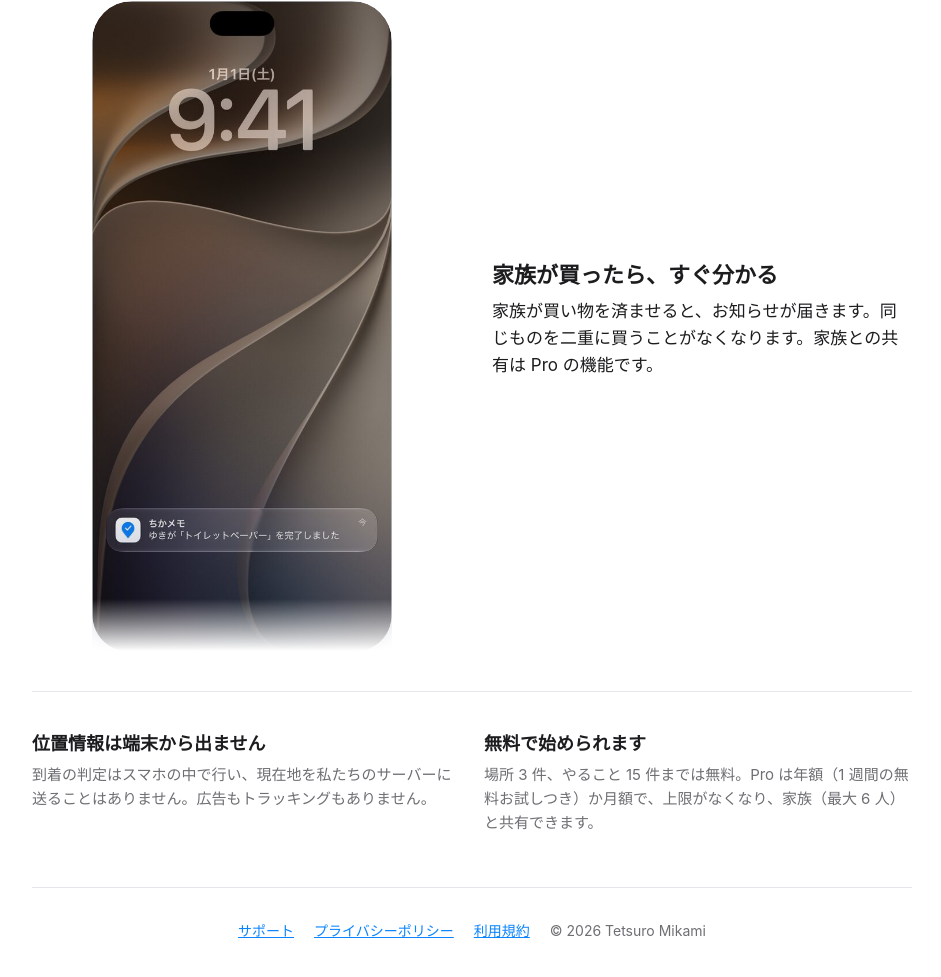
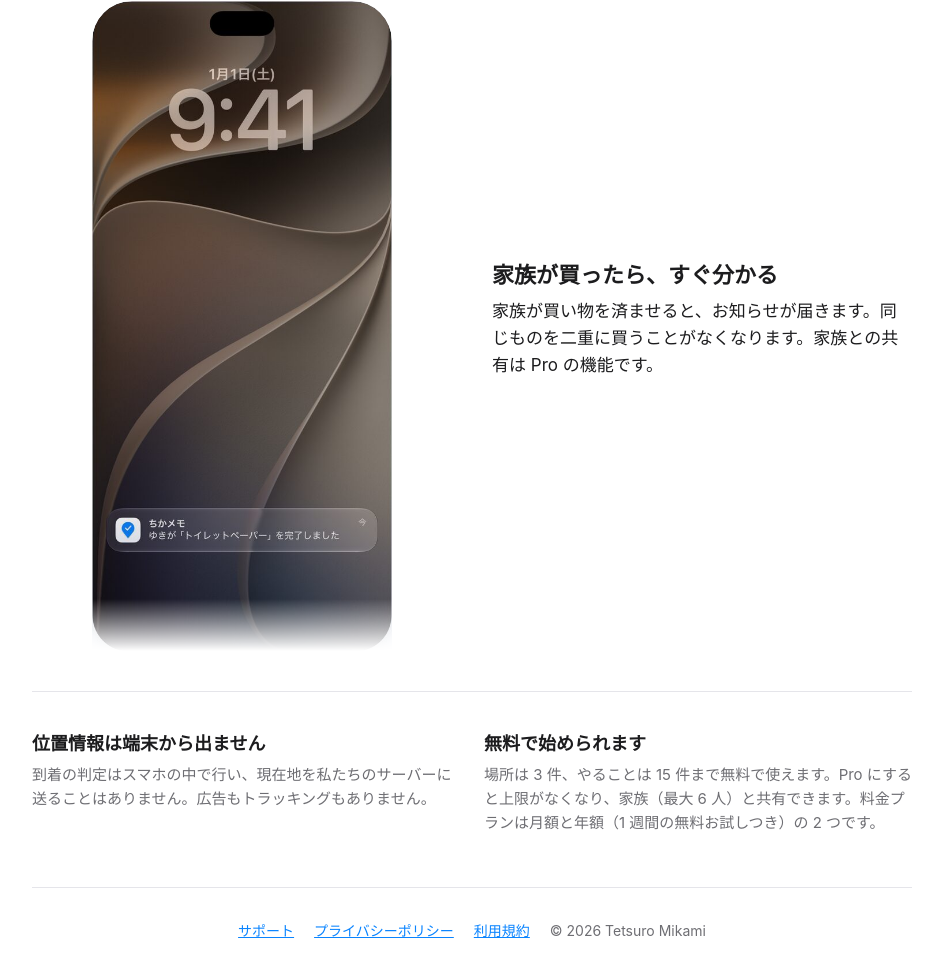
Before and after one commit to mickamy/LocateDo, a plain HTML site: page site/ja.html in a window 1280 px wide. Shown: the part 1984-2961 px from the top of the page, without its empty margins (168-1109 px from the left). Drawn offline with Linux system fonts and the light colour scheme.

Commit message:
docs(site): reword the free and Pro paragraph of the landing page, splitting the plans from what Pro adds

```diff
--- a/site/ja.html
+++ b/site/ja.html
@@ -63,7 +63,7 @@
     </div>
     <div>
       <h2>無料で始められます</h2>
-      <p>場所 3 件、やること 15 件までは無料。Pro は年額（1 週間の無料お試しつき）か月額で、上限がなくなり、家族（最大 6 人）と共有できます。</p>
+      <p>場所は 3 件、やることは 15 件まで無料で使えます。Pro にすると上限がなくなり、家族（最大 6 人）と共有できます。料金プランは月額と年額（1 週間の無料お試しつき）の 2 つです。</p>
     </div>
   </section>
 
```
Also changed, not shown: site/index.html (+1 -1 lines).
